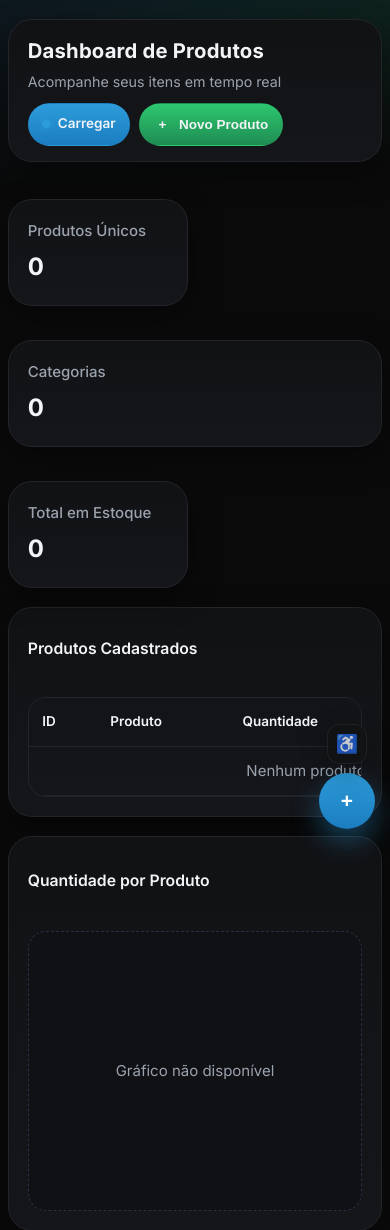
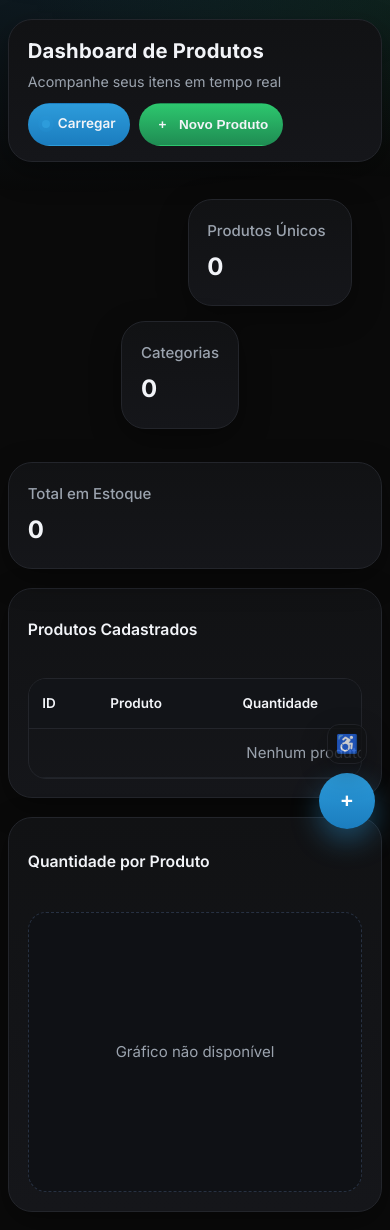
Before and after one commit to Muniz2000/Gest-o-de-vendas, a Flask app: page / in a window 390 px wide. Shown: the top 1230 px of the page. Run offline with Flask 3, Linux system fonts and the light colour scheme; data that the repository does not hold is empty.

```diff
--- a/static/style.css
+++ b/static/style.css
@@ -429,14 +429,32 @@ input:checked + .slider:before {
 }
 
 @media (max-width: 640px) {
-  .stats { grid-template-columns: repeat(2, minmax(0, 1fr)); }
-  .stat { grid-column: auto; }
-  .stats > .stat:nth-child(3) { grid-column: 1 / -1; }
+  .stats {
+    display: grid;
+    grid-template-columns: repeat(2, 1fr);
+    grid-template-areas:
+      "a b"
+      "c c";
+    gap: var(--space-3);
+  }
+  .stat:nth-child(1) { grid-area: a; }
+  .stat:nth-child(2) { grid-area: b; }
+  .stat:nth-child(3) {
+    grid-area: c;
+    max-width: 80%;
+    margin: 0 auto;
+  }
 }
 
 @media (max-width: 360px) {
-  .stats { grid-template-columns: 1fr; }
-  .stat { grid-column: 1 / -1; }
+  .stats {
+    grid-template-columns: 1fr;
+    grid-template-areas:
+      "a"
+      "b"
+      "c";
+  }
+  .stat { width: 100%; margin: 0; }
 }
 
 .table-wrapper {
```
